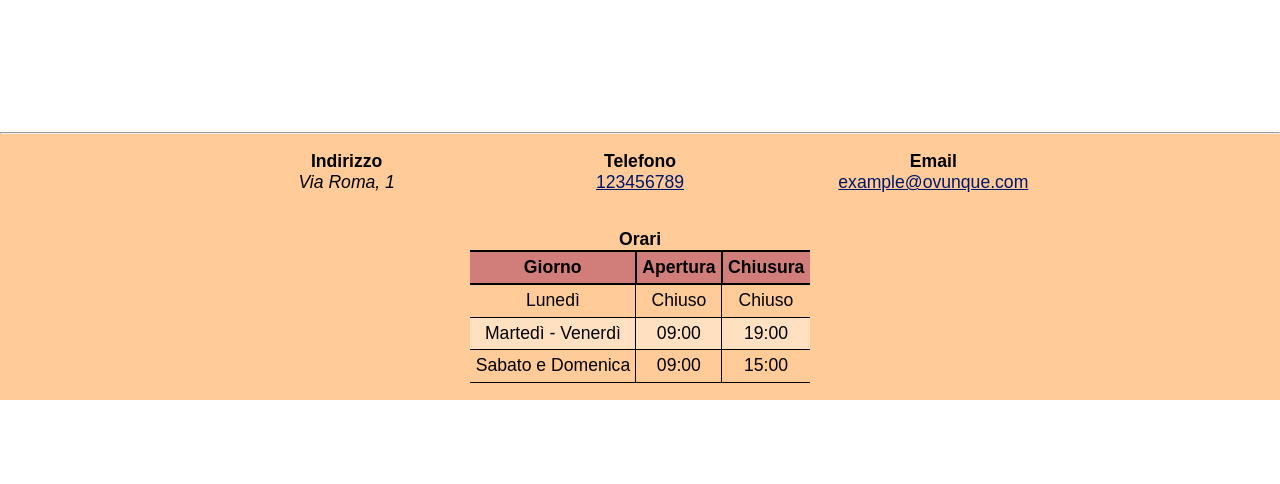
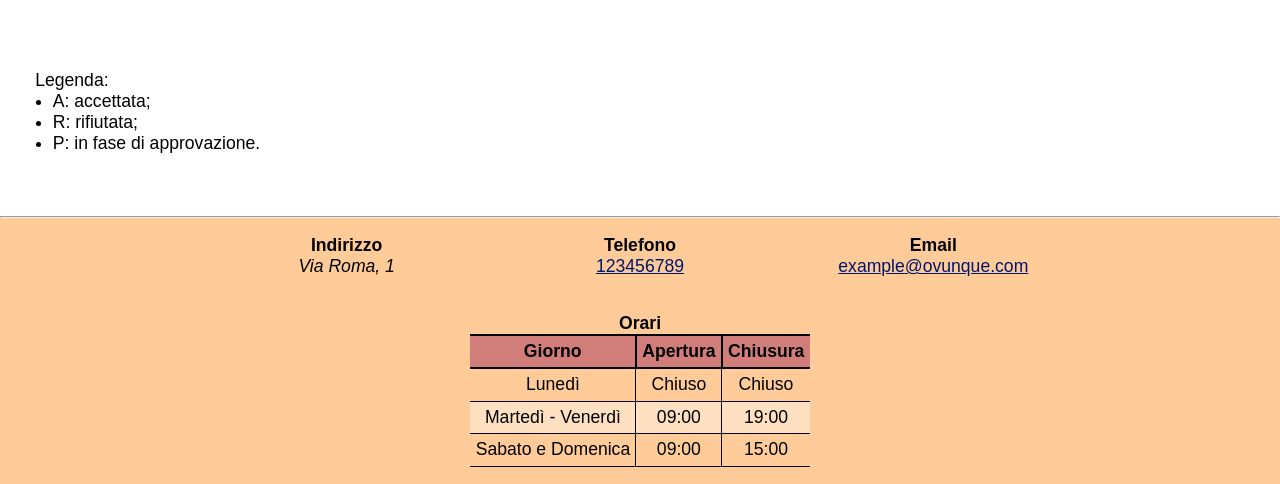
Before and after one commit to Tre-uomini-e-una-TecWeb/Nirvana-Website, a PHP site: page /HTML/PRENOTAZIONI/gestionePrenotazioniUtente.html in a window 1280 px wide. Shown: the part 752-1236 px from the top of the page. Before the commit the page ends 1152 px from the top, so only its background shows below. Run offline with PHP 8.4, Linux system fonts and the light colour scheme.

Commit message:
Correzione 'keyword', aggiunta legenda prenotazioni utente

```diff
--- a/CSS/mobile.css
+++ b/CSS/mobile.css
@@ -168,6 +168,10 @@ header {
 
     #reservationsLink{
         margin-bottom: 4em;
+    }
+
+    #legenda {
+        text-align: left;
     }
 
     #updateButton, #updatePersonalPage, #confirmButton, #registerButton, #accessButton, #userReservationButton, #adminReservationButton, #adminDeleteButton{
--- a/CSS/style.css
+++ b/CSS/style.css
@@ -495,6 +495,15 @@ footer a:visited{
 
 #tabellaPrenotazioniAmministratore th, #tabellaPrenotazioniUtente  th, #tabellaPrenotazioniAmministratore td, #tabellaPrenotazioniUtente  td {
     padding: 0.3em;
+}
+
+#legenda {
+    margin-top: 1em;
+    margin-left: 1em;
+}
+
+#legenda li{
+    margin-left: 1em;
 }
 
 #trattamenti{
--- a/HTML/AMMINISTRAZIONE/401.html
+++ b/HTML/AMMINISTRAZIONE/401.html
@@ -6,7 +6,7 @@
     <link rel="shortcut icon" type="image/icon" href="../../IMG/icon.png">
     <meta name="description"
         content="Questa pagina mostra l'errore 401 per l'accesso a pagine che richiedono il login." />
-    <meta name="keyword" content="Centro estetico Nirvana, centro estetico, errore" />
+    <meta name="keywords" content="Centro estetico Nirvana, centro estetico, errore" />
     <meta name="author" content="Nicola Baesso">
     <meta name="viewport" content="width=device-width, initial-scale=1.0"/>
     <link rel="stylesheet" media="screen" href="../../CSS/style.css">
--- a/HTML/AMMINISTRAZIONE/403.html
+++ b/HTML/AMMINISTRAZIONE/403.html
@@ -6,7 +6,7 @@
     <link rel="shortcut icon" type="image/icon" href="../../IMG/icon.png">
     <meta name="description"
         content="Questa pagina mostra l'errore 403 per l'accesso non autorizzato a determinate pagine." />
-    <meta name="keyword" content="Centro estetico Nirvana, centro estetico, errore" />
+    <meta name="keywords" content="Centro estetico Nirvana, centro estetico, errore" />
     <meta name="author" content="Nicola Baesso">
     <meta name="viewport" content="width=device-width, initial-scale=1.0"/>
     <link rel="stylesheet" media="screen" href="../../CSS/style.css">
--- a/HTML/AMMINISTRAZIONE/404.html
+++ b/HTML/AMMINISTRAZIONE/404.html
@@ -5,7 +5,7 @@
     <title>Not Found - Centro Estetico Nirvana</title>
     <link rel="shortcut icon" type="image/icon" href="../../IMG/icon.png">
     <meta name="description" content="Questa pagina mostra l'errore 404." />
-    <meta name="keyword" content="Centro estetico Nirvana, centro estetico, errore" />
+    <meta name="keywords" content="Centro estetico Nirvana, centro estetico, errore" />
     <meta name="author" content="Nicola Baesso">
     <meta name="viewport" content="width=device-width, initial-scale=1.0"/>
     <link rel="stylesheet" media="screen" href="../../CSS/style.css">
--- a/HTML/AMMINISTRAZIONE/500.html
+++ b/HTML/AMMINISTRAZIONE/500.html
@@ -5,7 +5,7 @@
     <title>Internal Server Error - Centro Estetico Nirvana</title>
     <link rel="shortcut icon" type="image/icon" href="../../IMG/icon.png">
     <meta name="description" content="Questa pagina mostra l'errore 500." />
-    <meta name="keyword" content="Centro estetico Nirvana, centro estetico, errore" />
+    <meta name="keywords" content="Centro estetico Nirvana, centro estetico, errore" />
     <meta name="author" content="Nicola Baesso">
     <meta name="viewport" content="width=device-width, initial-scale=1.0"/>
     <link rel="stylesheet" media="screen" href="../../CSS/style.css">
--- a/HTML/AREA_PERSONALE/areaPersonale.html
+++ b/HTML/AREA_PERSONALE/areaPersonale.html
@@ -6,7 +6,7 @@
     <link rel="shortcut icon" type="image/icon" href="../../IMG/icon.png">
     <!-- da cambiare description -->
     <meta name="description" content="Questa pagina e' dedicata al centro estetico Nirvana. Nel sito sono descritti i trattamenti per il viso e per il corpo, le consulenze offerte nonché la possibilitá di prenotare un trattamento o una consulenza." />
-    <meta name="keyword" content="login, autenticazione, Centro estetico Nirvana, prenotazioni, trattamenti" />
+    <meta name="keywords" content="login, autenticazione, Centro estetico Nirvana, prenotazioni, trattamenti" />
     <meta name="author" content="Lisien Skenderi, Nicola Baesso, Matteo Cusin, Annalisa Egidi">
     <meta name="viewport" content="width=device-width, initial-scale=1.0"/>
     <link rel="stylesheet" media="screen" href="../../CSS/style.css">
--- a/HTML/AREA_PERSONALE/elencoClienti.html
+++ b/HTML/AREA_PERSONALE/elencoClienti.html
@@ -5,7 +5,7 @@
     <title>Elenco Clienti - Gestione Prenotazioni-Centro Estetico Nirvana</title>
     <link rel="shortcut icon" type="image/icon" href="../../IMG/icon.png">
     <meta name="description" content="Questa pagina e' dedicata alla gestione delle prenotazioni da parte dell'amministratore del centro estetico Nirvana." />
-    <meta name="keyword" content="gestione, clienti, Centro estetico Nirvana, amministrazione" />
+    <meta name="keywords" content="gestione, clienti, Centro estetico Nirvana, amministrazione" />
     <meta name="author" content="Nicola Baesso">
     <meta name="viewport" content="width=device-width, initial-scale=1.0"/>
     <link rel="stylesheet" media="screen" href="../../CSS/style.css">
--- a/HTML/AREA_PERSONALE/login.html
+++ b/HTML/AREA_PERSONALE/login.html
@@ -5,7 +5,7 @@
     <title>Login - Centro Estetico Nirvana</title>
     <link rel="shortcut icon" type="image/icon" href="../../IMG/icon.png">
     <meta name="description" content="Questa pagina e' dedicata al centro estetico Nirvana. Nel sito sono descritti i trattamenti per il viso e per il corpo, le consulenze offerte nonché la possibilitá di prenotare un trattamento o una consulenza." />
-    <meta name="keyword" content="login, autenticazione, Centro estetico Nirvana prenotazioni, trattamenti" />
+    <meta name="keywords" content="login, autenticazione, Centro estetico Nirvana prenotazioni, trattamenti" />
     <meta name="author" content="Lisien Skenderi, Nicola Baesso, Matteo Cusin, Annalisa Egidi">
     <meta name="viewport" content="width=device-width, initial-scale=1.0"/>
     <link rel="stylesheet" media="screen" href="../../CSS/style.css">
--- a/HTML/CONSULENZE/consulenze.html
+++ b/HTML/CONSULENZE/consulenze.html
@@ -5,7 +5,7 @@
     <title>Consulenze - Centro Estetico Nirvana</title>
     <link rel="shortcut icon" type="image/icon" href="../../IMG/icon.png">
     <meta name="description" content="Questa pagina e' dedicata al centro estetico Nirvana. Nel sito sono descritti i trattamenti per il viso e per il corpo, le consulenze offerte nonché la possibilitá di prenotare un trattamento o una consulenza." />
-    <meta name="keyword" content="consulenze estetiche, Centro estetico Nirvana, centro estetico, trattamenti viso, trattamenti corpo, massaggi, depilazioni" />
+    <meta name="keywords" content="consulenze estetiche, Centro estetico Nirvana, centro estetico, trattamenti viso, trattamenti corpo, massaggi, depilazioni" />
     <meta name="author" content="Lisien Skenderi, Nicola Baesso, Matteo Cusin, Annalisa Egidi">
     <meta name="viewport" content="width=device-width, initial-scale=1.0"/>
     <link rel="stylesheet" media="screen" href="../../CSS/style.css">
--- a/HTML/INDEX/index.html
+++ b/HTML/INDEX/index.html
@@ -6,7 +6,7 @@
     <link rel="shortcut icon" type="image/icon" href="../../IMG/icon.png">
     <meta name="description"
         content="Questa pagina e' dedicata al centro estetico Nirvana. Nel sito sono descritti i trattamenti per il viso e per il corpo, le consulenze offerte nonché la possibilitá di prenotare un trattamento o una consulenza." />
-    <meta name="keyword"
+    <meta name="keywords"
         content="Centro estetico Nirvana, centro estetico, trattamenti viso, trattamenti corpo, massaggi, depilazioni, consulenze estetiche" />
     <meta name="author" content="Lisien Skenderi, Nicola Baesso, Matteo Cusin, Annalisa Egidi">
     <meta name="viewport" content="width=device-width, initial-scale=1.0"/>
--- a/HTML/PRENOTAZIONI/eliminazionePrenotazioniAmministratore.html
+++ b/HTML/PRENOTAZIONI/eliminazionePrenotazioniAmministratore.html
@@ -5,7 +5,7 @@
     <title>Eliminazione Prenotazioni - Centro Estetico Nirvana</title>
     <link rel="shortcut icon" type="image/icon" href="../../IMG/icon.png">
     <meta name="description" content="Questa pagina è dedicata all'eliminazione delle prenotazioni da parte dell'amministratore del centro estetico Nirvana." />
-    <meta name="keyword" content="gestione prenotazioni, Centro estetico Nirvana, centro estetico, amministrazione" />
+    <meta name="keywords" content="gestione prenotazioni, Centro estetico Nirvana, centro estetico, amministrazione" />
     <meta name="viewport" content="width=device-width, initial-scale=1.0"/>
     <meta name="author" content="Matteo Cusin">
     <link rel="stylesheet" media="handheld, screen" href="../../CSS/style.css">
--- a/HTML/PRENOTAZIONI/gestionePrenotazioniAmministratore.html
+++ b/HTML/PRENOTAZIONI/gestionePrenotazioniAmministratore.html
@@ -5,7 +5,7 @@
     <title>Gestione Prenotazioni - Centro Estetico Nirvana</title>
     <link rel="shortcut icon" type="image/icon" href="../../IMG/icon.png">
     <meta name="description" content="Questa pagina e' dedicata alla gestione delle prenotazioni da parte dell'amministratore del centro estetico Nirvana." />
-    <meta name="keyword" content="gestione prenotazioni, Centro estetico Nirvana, centro estetico, amministrazione" />
+    <meta name="keywords" content="gestione prenotazioni, Centro estetico Nirvana, centro estetico, amministrazione" />
     <meta name="author" content="Nicola Baesso">
     <meta name="viewport" content="width=device-width, initial-scale=1.0"/>
     <link rel="stylesheet" media="handheld, screen" href="../../CSS/style.css">
--- a/HTML/PRENOTAZIONI/gestionePrenotazioniUtente.html
+++ b/HTML/PRENOTAZIONI/gestionePrenotazioniUtente.html
@@ -5,7 +5,7 @@
     <title>Gestione Prenotazioni - Centro Estetico Nirvana</title>
     <link rel="shortcut icon" type="image/icon" href="../../IMG/icon.png">
     <meta name="description" content="Questa pagina e' dedicata alla gestione delle prenotazioni da parte dell'amministratore del centro estetico Nirvana." />
-    <meta name="keyword" content="gestione prenotazioni, Centro estetico Nirvana, centro estetico" />
+    <meta name="keywords" content="gestione prenotazioni, Centro estetico Nirvana, centro estetico" />
     <meta name="author" content="Nicola Baesso" />
     <meta name="viewport" content="width=device-width, initial-scale=1.0"/>
     <link rel="stylesheet" media="handheld, screen" href="../../CSS/style.css">
@@ -127,6 +127,14 @@
                         <prenotazioniEsistenti />
                     </tbody>
                 </table>
+                <div id="legenda">
+                    Legenda:
+                    <ul>
+                        <li>A: accettata;</li>
+                        <li>R: rifiutata;</li>
+                        <li>P: in fase di approvazione.</li>
+                    </ul>
+                </div>
             </div>
         </section>
         </div>
--- a/HTML/TRATTAMENTI/epilazione.html
+++ b/HTML/TRATTAMENTI/epilazione.html
@@ -5,7 +5,7 @@
         <title>Epilazione - Centro Estetico Nirvana</title>
         <link rel="shortcut icon" type="image/icon" href="../../IMG/icon.png">
         <meta name="description" content="Pagina dedicata all'epilazione al centro estetico Nirvana"/>
-        <meta name="keywords" content="epilazione, Centro estetico Nirvana, centro estetico, corpo, trattamenti"/>
+        <meta name="keywordss" content="epilazione, Centro estetico Nirvana, centro estetico, corpo, trattamenti"/>
         <meta name="author" content="Nicola Baesso"/>
         <meta name="viewport" content="width=device-width, initial-scale=1.0"/>
         <link rel="stylesheet" media="handheld, screen" href="../../CSS/style.css">
--- a/HTML/TRATTAMENTI/macchinari.html
+++ b/HTML/TRATTAMENTI/macchinari.html
@@ -6,7 +6,7 @@
     <title>Macchinari - Centro Estetico Nirvana</title>
     <meta name="description" content="Questa pagina permette di scegliere se proseguire la navigazione sui trattamenti proposti (a scelta tra viso, corpo o integrati) o sui macchinari utilizzati." />
     <link rel="shortcut icon" type="image/icon" href="../../IMG/icon.png">
-    <meta name="keywords" content="macchinari bellezza, Centro estetico Nirvana, centro estetico, trattamenti viso, trattamenti corpo" />
+    <meta name="keywordss" content="macchinari bellezza, Centro estetico Nirvana, centro estetico, trattamenti viso, trattamenti corpo" />
     <meta name="author" content="Annalisa Egidi" />
     <meta name="viewport" content="width=device-width, initial-scale=1.0"/>
     <link rel="stylesheet" media="handheld, screen" href="../../CSS/style.css">
--- a/HTML/TRATTAMENTI/massaggio.html
+++ b/HTML/TRATTAMENTI/massaggio.html
@@ -5,7 +5,7 @@
         <title>Massaggio - Centro Estetico Nirvana</title>
         <link rel="shortcut icon" type="image/icon" href="../../IMG/icon.png">
         <meta name="description" content="Pagina dedicata al massaggio al centro estetico Nirvana"/>
-        <meta name="keywords" content="massaggio, Centro estetico Nirvana, centro estetico, corpo, trattamenti"/>
+        <meta name="keywordss" content="massaggio, Centro estetico Nirvana, centro estetico, corpo, trattamenti"/>
         <meta name="author" content="Nicola Baesso"/>
         <meta name="viewport" content="width=device-width, initial-scale=1.0"/>
         <link rel="stylesheet" media="handheld, screen" href="../../CSS/style.css">
--- a/HTML/TRATTAMENTI/trattamentiCorpo.html
+++ b/HTML/TRATTAMENTI/trattamentiCorpo.html
@@ -6,7 +6,7 @@
         <link rel="shortcut icon" type="image/icon" href="../../IMG/icon.png">
 
         <meta name="description" content="Pagina dedicata ai trattamenti per il corpo del centro estetico Nirvana"/>
-        <meta name="keywords" content="trattamenti corpo, Centro estetico Nirvana, centro estetico, corpo, trattamenti, epilazione, manicure, pedicure"/>
+        <meta name="keywordss" content="trattamenti corpo, Centro estetico Nirvana, centro estetico, corpo, trattamenti, epilazione, manicure, pedicure"/>
         <meta name="author" content="Nicola Baesso"/>
         <meta name="viewport" content="width=device-width, initial-scale=1.0"/>
         <link rel="stylesheet" media="handheld, screen" href="../../CSS/style.css">
```
